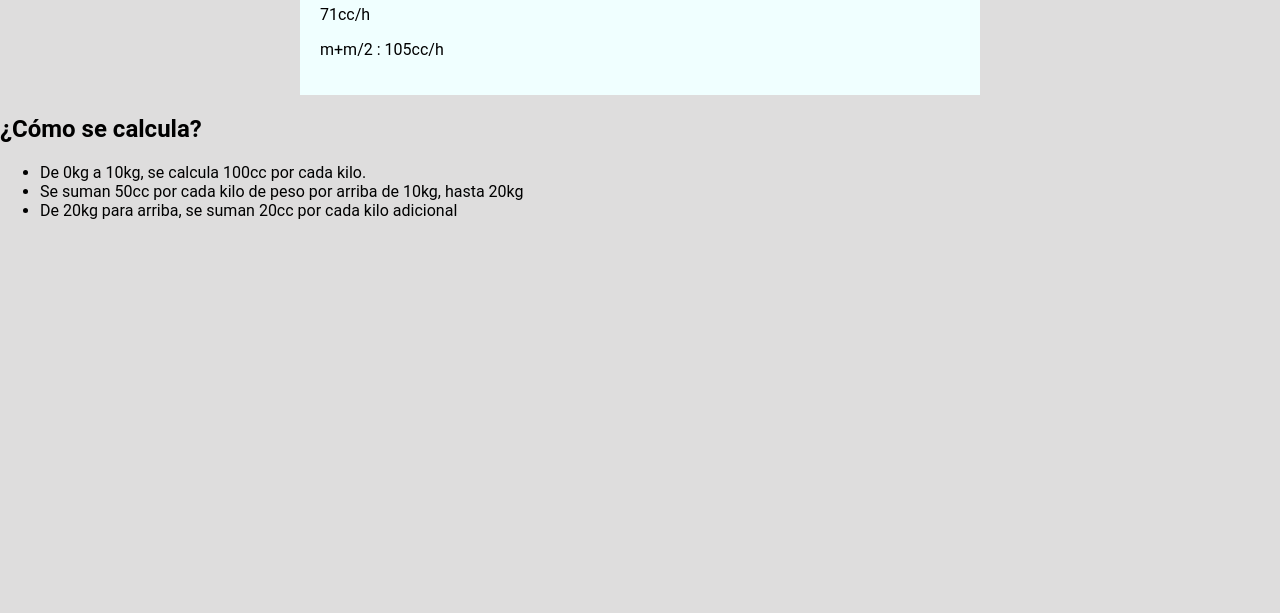
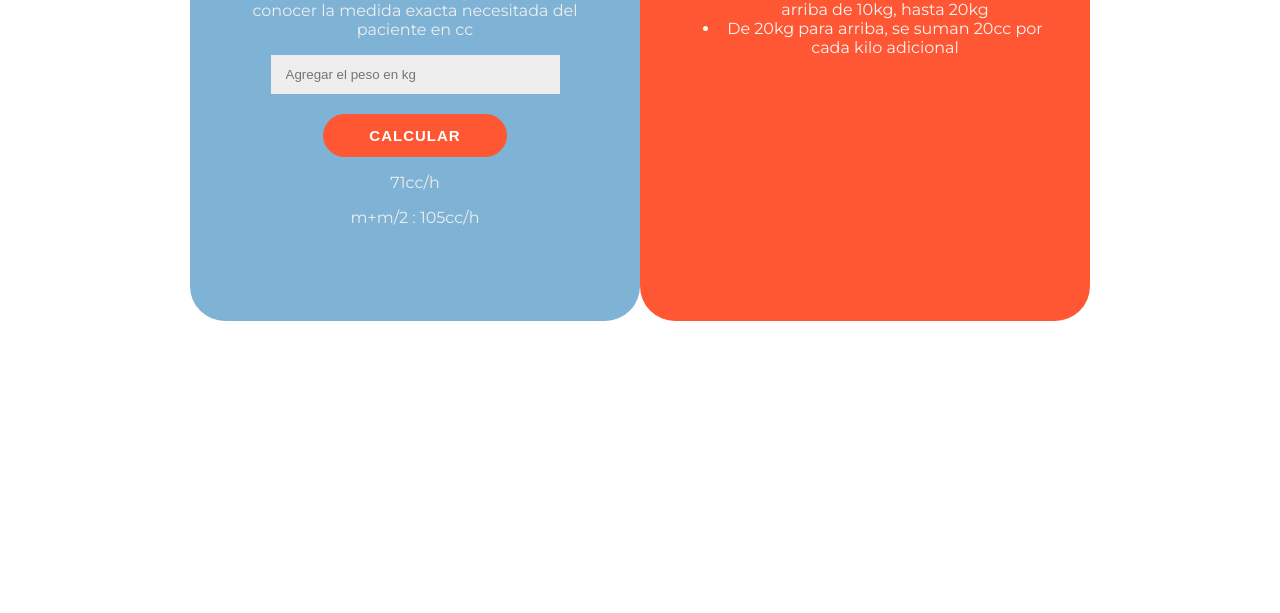
Before and after one commit to fabian1998gimenez/calculadoraHidratacion.github.io, a plain HTML site: page index.html in a window 1280 px wide. Shown: the part 187-800 px from the top of the page. Drawn offline with Linux system fonts and the light colour scheme.

Commit message:
Segundo commit:
Aplicaciones de css

```diff
--- a/index.html
+++ b/index.html
@@ -7,6 +7,8 @@
     </head>
 <body>
     <div id="contenedor">
+        <div id="calculadora">
+            <div class="contenido">
                 <h1>Calculadora de Hidratación Basal</h1>
                 <p>Ingresando el peso en kilogramos podras conocer la medida exacta necesitada del paciente en cc</p>
                 <input type="number" placeholder="Agregar el peso en kg"/>
@@ -14,14 +16,17 @@
                 <p>71cc/h</p>
                 <p>m+m/2 : 105cc/h</p>
             </div>
-    <div>
-        <h2>¿Cómo se calcula?</h2>
+        </div>
+        <div id="detalle">
+            <div class="contenido">
+                <h1>¿Cómo se calcula?</h1>
                 <ul>
                     <li>De 0kg a 10kg, se calcula 100cc por cada kilo.</li>
                     <li>Se suman 50cc por cada kilo de peso por arriba de 10kg, hasta 20kg</li>
                     <li>De 20kg para arriba, se suman 20cc por cada kilo adicional</li>
                 </ul>
             </div>
-
+        </div>
+    </div>
 </body>
 </html>
--- a/style.css
+++ b/style.css
@@ -3,23 +3,94 @@
 body {
 
     font-family: 'Montserrat', sans-serif;
-    font-family: 'Roboto', sans-serif;
-    background-color: rgb(222, 221, 221);
+    /* font-family: 'Roboto', sans-serif; */
+    color: #eee;
+}
+
+#contenedor {
+    display: flex;
+    justify-content: center;
+    align-items: center;
+    width: 900px;
+    height: 500px;
+    text-align: center;
     position: relative;
     inset: 0;
     margin: auto;
+    /* padding: 40px; */
 }
 
-#contenedor {
-    background: azure;
-    border: 40%;
+#calculadora {
+    background: #7FB3D5;
     width: 50%;
-    height: 70%;
+    height: 100%;
+    float: left;
+    align-self: center;
     position: relative;
-    inset: 0;
-    margin: auto;
-    padding: 20px;
+    /* Con estas tres ultimas lineas vamos a tener como resultado el que esten lado a lado */
+    transition: box-shadow 0.3s ease;
+    border-radius: 35px 35px 35px 35px;
+    -moz-border-radius: 35px 35px 35px 35px;
+    -webkit-border-radius: 35px 35px 35px 35px;
+    border: 0px solid #5878ca;
 }
+
+#calculadora:hover {
+    box-shadow: 0 0.5rem 0.4rem rgba(0, 0, 0, 0.3);
+}
+
+#detalle {
+    background: #FF5733;
+    width: 50%;
+    height: 100%;
+    float: right;
+    position: relative;
+    /* align-self: center; */
+    color: #f6f5f7;
+    transition: box-shadow 0.3s ease;
+    border-radius: 35px 35px 35px 35px;
+    -moz-border-radius: 35px 35px 35px 35px;
+    -webkit-border-radius: 35px 35px 35px 35px;
+    border: 0px solid #5878ca;
+}
+
+.contenido{
+    /* Estas tres lineas van a centrar el contenido verticalmente dentro de cada div */
+    position: relative;
+    border-radius: 0.5rem;
+    overflow: hidden;
+    padding: 40px;
+}
+
+input {
+	width: 70%;
+    padding: 12px 15px;
+    border: none;
+    background-color: #eee;
+}
+
+button {
+    font-size: 15px;
+	font-weight: bold;
+	padding: 12px 45px;
+	border-radius: 30px;
+	background-color: #FF5733;
+	border: 1px solid #FF5733;
+	color: #FFFFFF;
+	text-transform: uppercase;
+	letter-spacing: 1px;
+	transition: transform 20ms ease-in;
+    margin-top: 20px;
+    cursor: pointer;
+}
+
+button:active {
+	transform: scale(0.95);
+}
+button:hover {
+    box-shadow: 0 0.5rem 0.4rem rgba(0, 0, 0, 0.5);
+}
+
 
 /* .calculadora {
     transition: box-shadow 0.3s ease;
```
Lines whose indentation alone changed are shown as unchanged.
